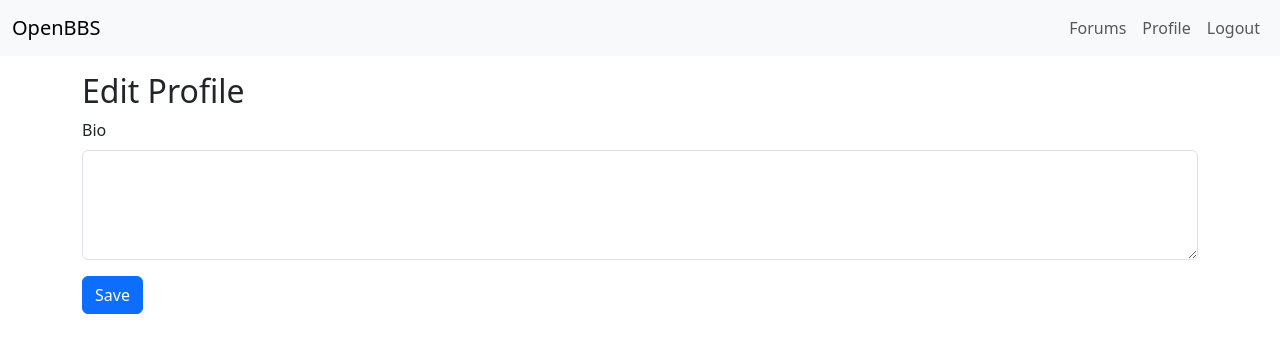
After one commit to mobilevoid/hambbs, a Flask app: page /profile/edit in a window 1280 px wide. The commit adds this page. Shown: the top 353 px of the page. Run offline with Flask 3, Linux system fonts and the light colour scheme; the visitor is signed in with stand-in values (Sample User, id 1).

Commit message:
Add upvote and profile editing

```diff
--- a/openbbs/models.py
+++ b/openbbs/models.py
@@ -1,6 +1,7 @@
 from . import db, login_manager
 from flask_login import UserMixin
 from datetime import datetime
+from sqlalchemy import UniqueConstraint
 
 
 class User(db.Model, UserMixin):
@@ -10,6 +11,7 @@ class User(db.Model, UserMixin):
     bio = db.Column(db.Text, default="")
     reputation = db.Column(db.Integer, default=0)
     posts = db.relationship('Post', backref='author', lazy=True)
+    upvotes = db.relationship('Upvote', backref='user', lazy=True)
 
 
 class Forum(db.Model):
@@ -29,6 +31,11 @@ class Post(db.Model):
     parent_id = db.Column(db.Integer, db.ForeignKey('post.id'))
     children = db.relationship('Post', backref=db.backref('parent', remote_side=[id]), lazy=True)
     attachments = db.relationship('Attachment', backref='post', lazy=True)
+    upvotes = db.relationship('Upvote', backref='post', lazy=True)
+
+    @property
+    def score(self):
+        return len(self.upvotes)
 
 
 class Attachment(db.Model):
@@ -38,6 +45,14 @@ class Attachment(db.Model):
     post_id = db.Column(db.Integer, db.ForeignKey('post.id'), nullable=False)
 
 
+class Upvote(db.Model):
+    id = db.Column(db.Integer, primary_key=True)
+    user_id = db.Column(db.Integer, db.ForeignKey('user.id'), nullable=False)
+    post_id = db.Column(db.Integer, db.ForeignKey('post.id'), nullable=False)
+    __table_args__ = (db.UniqueConstraint('user_id', 'post_id',
+                                         name='unique_upvote'),)
+
+
 @login_manager.user_loader
 def load_user(user_id):
     return User.query.get(int(user_id))
--- /dev/null
+++ b/openbbs/templates/edit_profile.html
@@ -0,0 +1,11 @@
+{% extends 'base.html' %}
+{% block content %}
+<h2>Edit Profile</h2>
+<form method="post">
+  <div class="mb-3">
+    <label class="form-label">Bio</label>
+    <textarea class="form-control" name="bio" rows="4">{{ user.bio }}</textarea>
+  </div>
+  <button class="btn btn-primary" type="submit">Save</button>
+</form>
+{% endblock %}
--- a/openbbs/templates/profile.html
+++ b/openbbs/templates/profile.html
@@ -3,6 +3,9 @@
 <h2>{{ user.username }}'s Profile</h2>
 <p>{{ user.bio }}</p>
 <p>Reputation: {{ user.reputation }}</p>
+{% if current_user.id == user.id %}
+<a class="btn btn-secondary mb-3" href="{{ url_for('main.edit_profile') }}">Edit Profile</a>
+{% endif %}
 <h3>Posts</h3>
 <ul class="list-group">
   {% for p in posts %}
--- a/openbbs/views.py
+++ b/openbbs/views.py
@@ -1,6 +1,6 @@
 from flask import Blueprint, render_template, request, redirect, url_for, current_app, send_from_directory
 from flask_login import login_required, current_user
-from .models import Post, Forum, Attachment, User
+from .models import Post, Forum, Attachment, User, Upvote
 from . import db
 from werkzeug.utils import secure_filename
 from pathlib import Path
@@ -56,3 +56,27 @@ def profile(username):
     user = User.query.filter_by(username=username).first_or_404()
     posts = Post.query.filter_by(user_id=user.id).order_by(Post.timestamp.desc()).all()
     return render_template('profile.html', user=user, posts=posts)
+
+
+@main_bp.route('/profile/edit', methods=['GET', 'POST'])
+@login_required
+def edit_profile():
+    if request.method == 'POST':
+        bio = request.form.get('bio', '')
+        current_user.bio = bio
+        db.session.commit()
+        return redirect(url_for('main.profile', username=current_user.username))
+    return render_template('edit_profile.html', user=current_user)
+
+
+@main_bp.route('/upvote/<int:post_id>', methods=['POST'])
+@login_required
+def upvote(post_id):
+    post = Post.query.get_or_404(post_id)
+    existing = Upvote.query.filter_by(user_id=current_user.id, post_id=post_id).first()
+    if not existing:
+        up = Upvote(user_id=current_user.id, post_id=post_id)
+        db.session.add(up)
+        post.author.reputation += 1
+        db.session.commit()
+    return redirect(request.referrer or url_for('main.index'))
```
Also changed, not shown: openbbs/templates/forum_view.html (+12 -2 lines), README.md.
